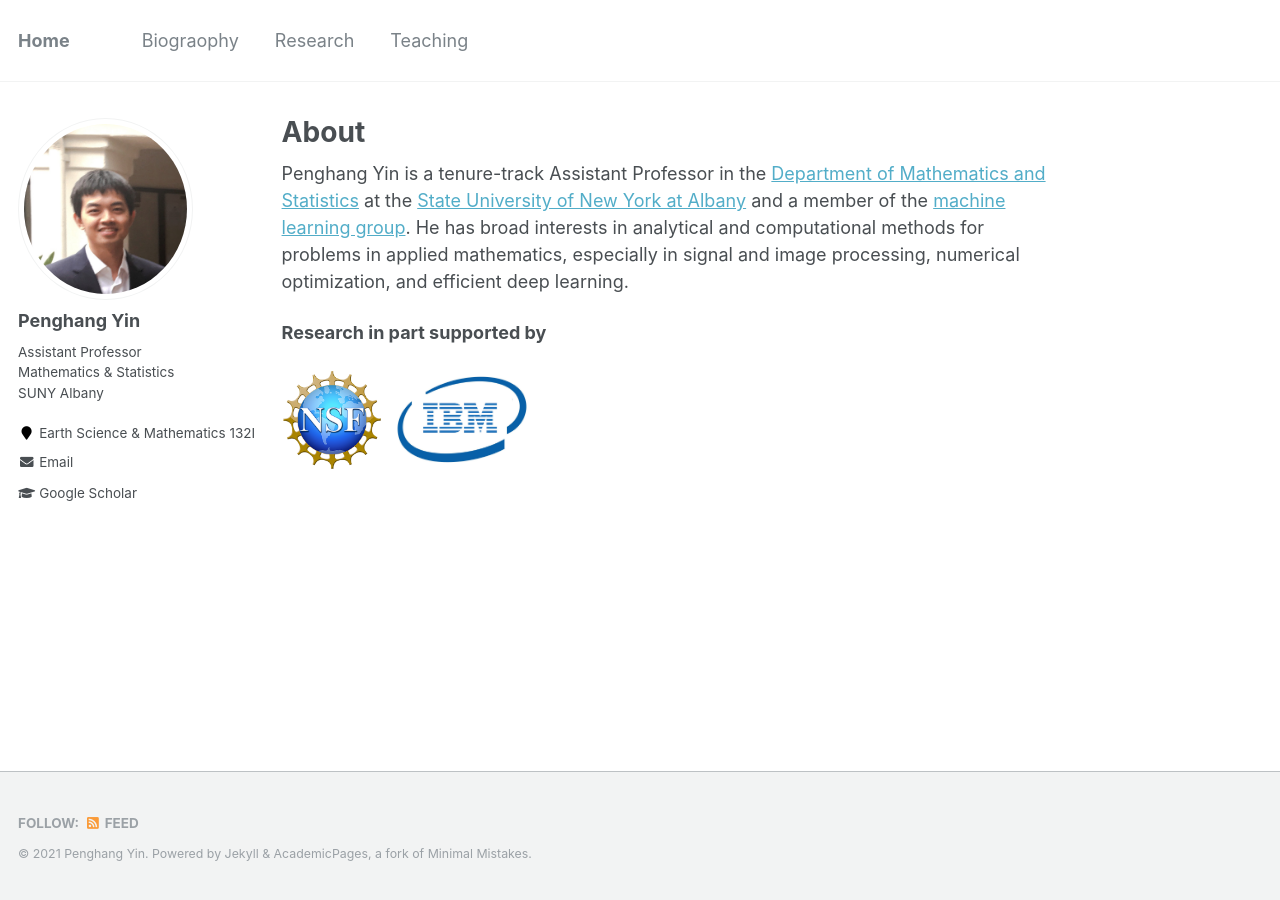
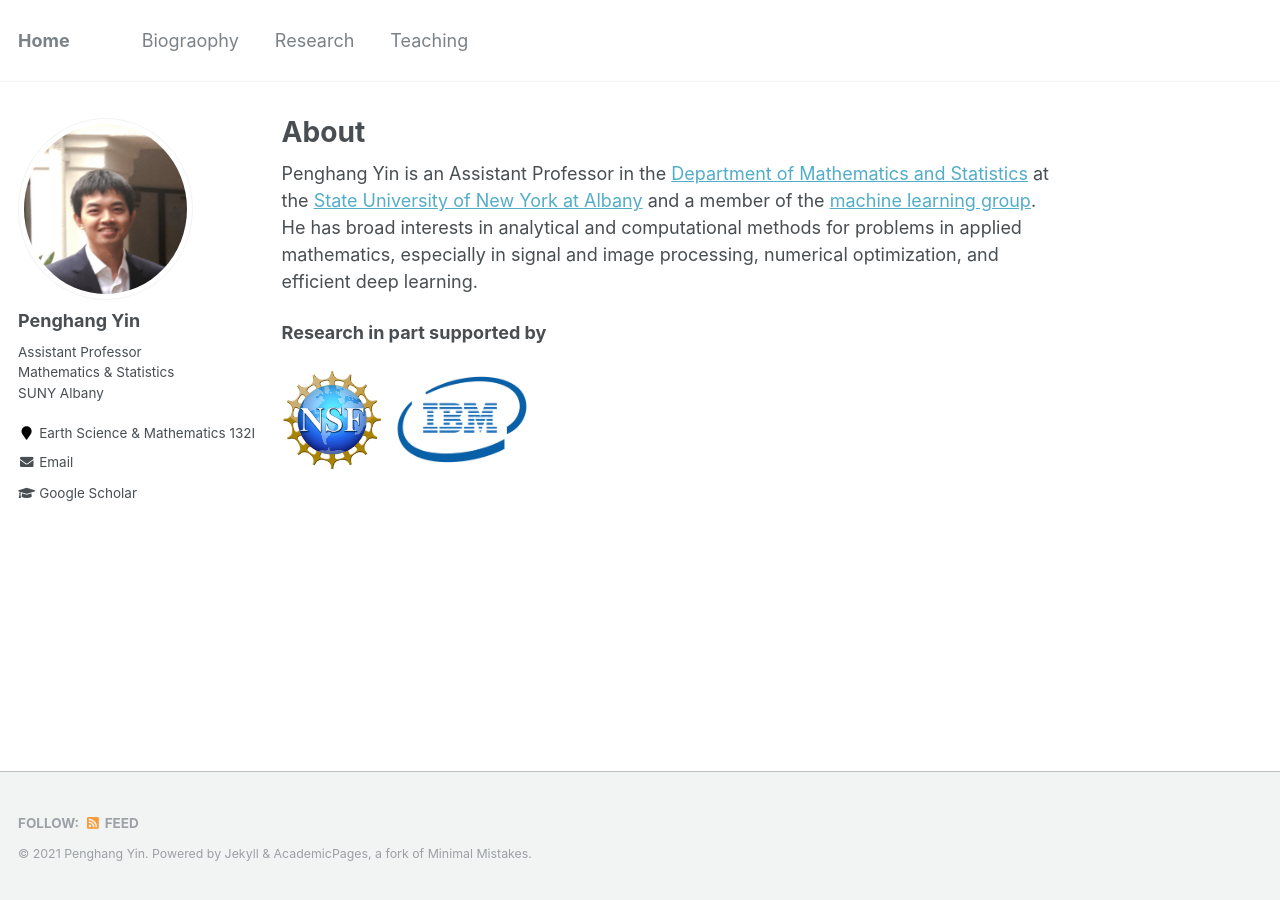
Before and after one commit to yin-penghang/yin-penghang.github.io, a Jekyll site: the page built from _pages/about.md, in a window 1280 px wide. Built offline with Jekyll 4.4.1, drawn with Linux system fonts in a browser that asks for light colours.

Commit message:
Update about.md

```diff
--- a/_pages/about.md
+++ b/_pages/about.md
@@ -8,7 +8,7 @@
   - /about.html
 ---
 
-Penghang Yin is a tenure-track Assistant Professor in the [Department of Mathematics and Statistics](https://www.albany.edu/math) at the [State University of New York at Albany](https://www.albany.edu/) and a member of the [machine learning group](https://sites.google.com/view/mlualbany). He has broad interests in analytical and computational methods for problems in applied mathematics, especially in signal and image processing, numerical optimization, and efficient deep learning.
+Penghang Yin is an Assistant Professor in the [Department of Mathematics and Statistics](https://www.albany.edu/math) at the [State University of New York at Albany](https://www.albany.edu/) and a member of the [machine learning group](https://sites.google.com/view/mlualbany). He has broad interests in analytical and computational methods for problems in applied mathematics, especially in signal and image processing, numerical optimization, and efficient deep learning.
 <!--- He is also part of [UA Machine Learning research group](https://sites.google.com/view/mlualbany). -->
 
 **Research in part supported by**
```
